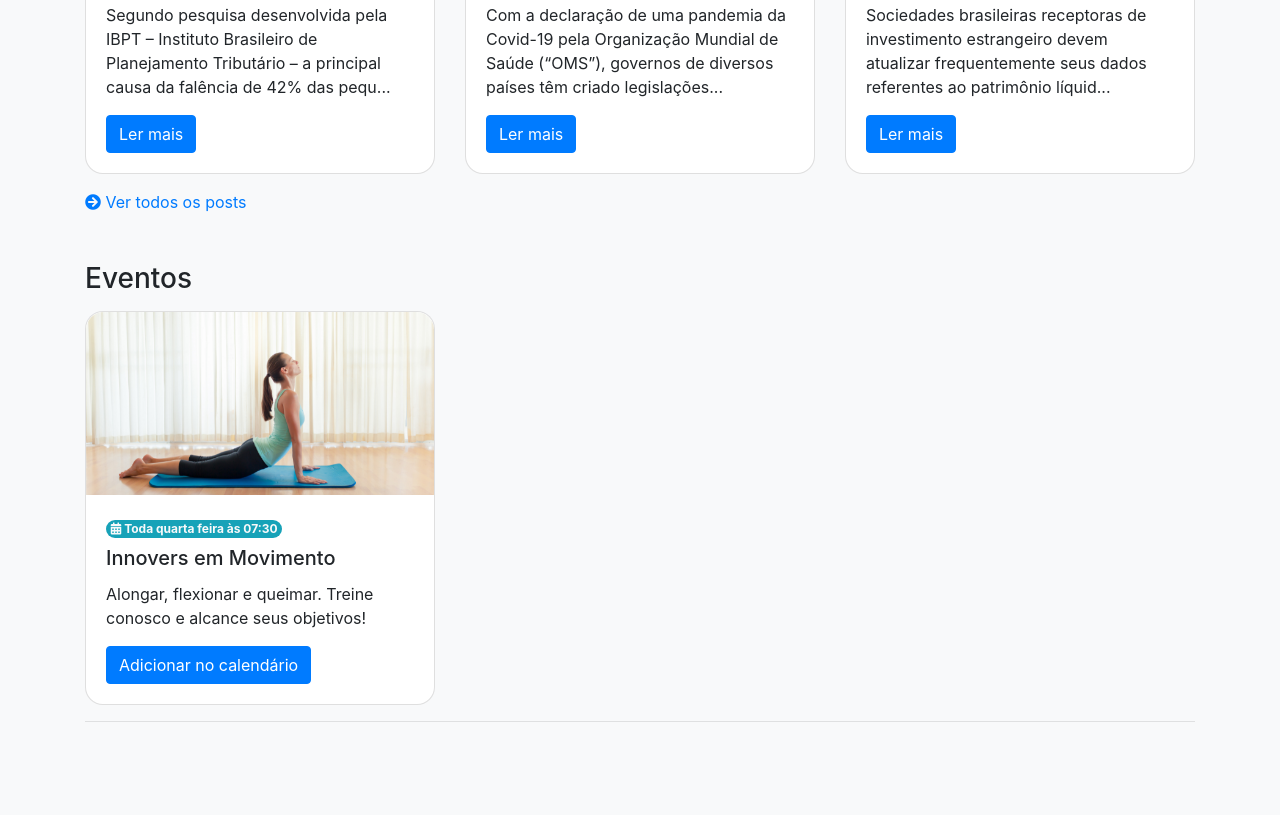
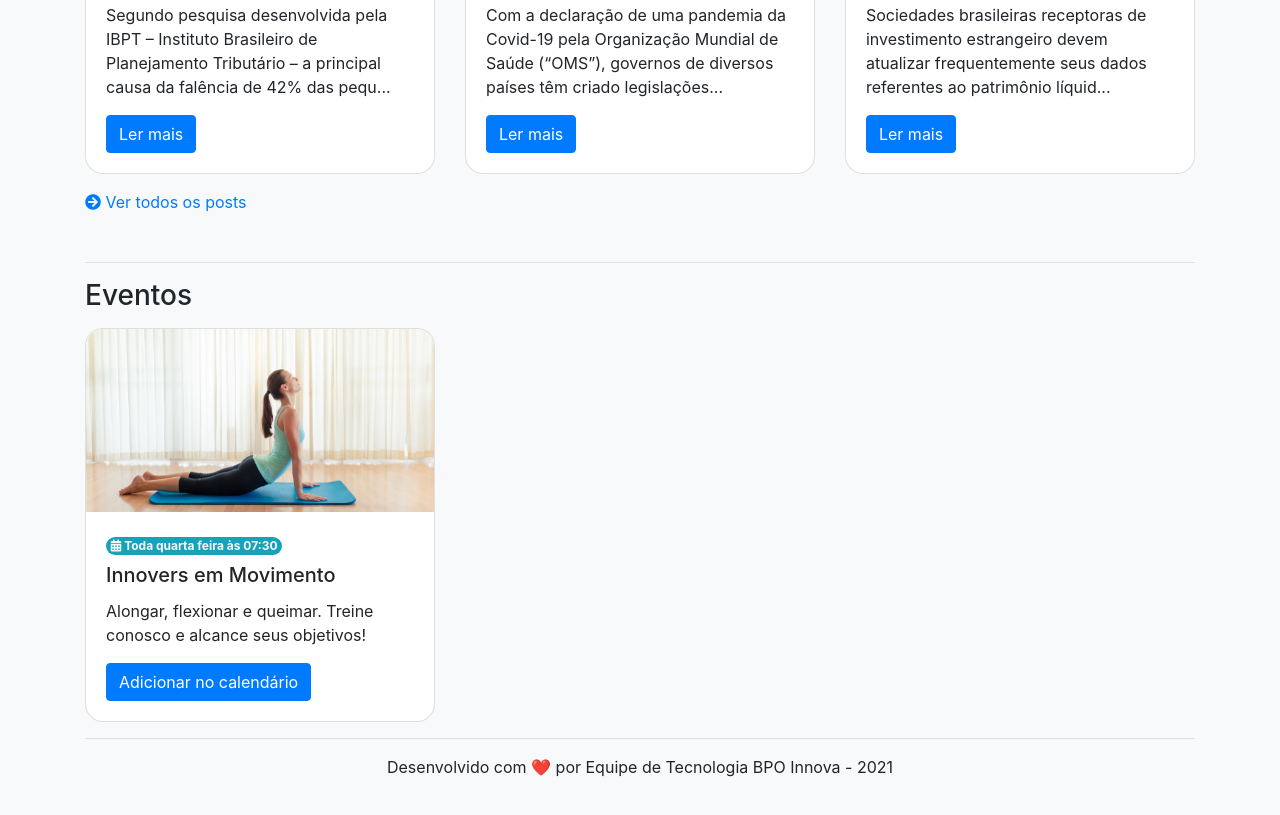
Before and after one commit to Bpo-Innova/app.teams.channel, a plain HTML site: page src/index.html in a window 1280 px wide. Shown: the part 1472-2287 px from the top of the page. Before the commit the page ends 2258 px from the top, so only its background shows below. Drawn offline with Linux system fonts and the light colour scheme.

```diff
--- a/src/index.html
+++ b/src/index.html
@@ -240,6 +240,7 @@
                 </div>
             </div>
         </section>
+        <hr>
         <h3 class="mb-3">
             Eventos
         </h3>
@@ -270,6 +271,14 @@
         </section>
         <hr>
     </main>
+    <footer>
+        <div class="container">
+            <p class="text-center">
+                Desenvolvido com ❤️ por Equipe de Tecnologia BPO Innova - 2021
+            </p>
+        </div>
+    </footer>
+
     <script src="js/jquery.min.js"></script>
     <script src="js/popper.min.js"></script>
     <script src="js/bootstrap.min.js"></script>
```
Also changed, not shown: 2 other files.
